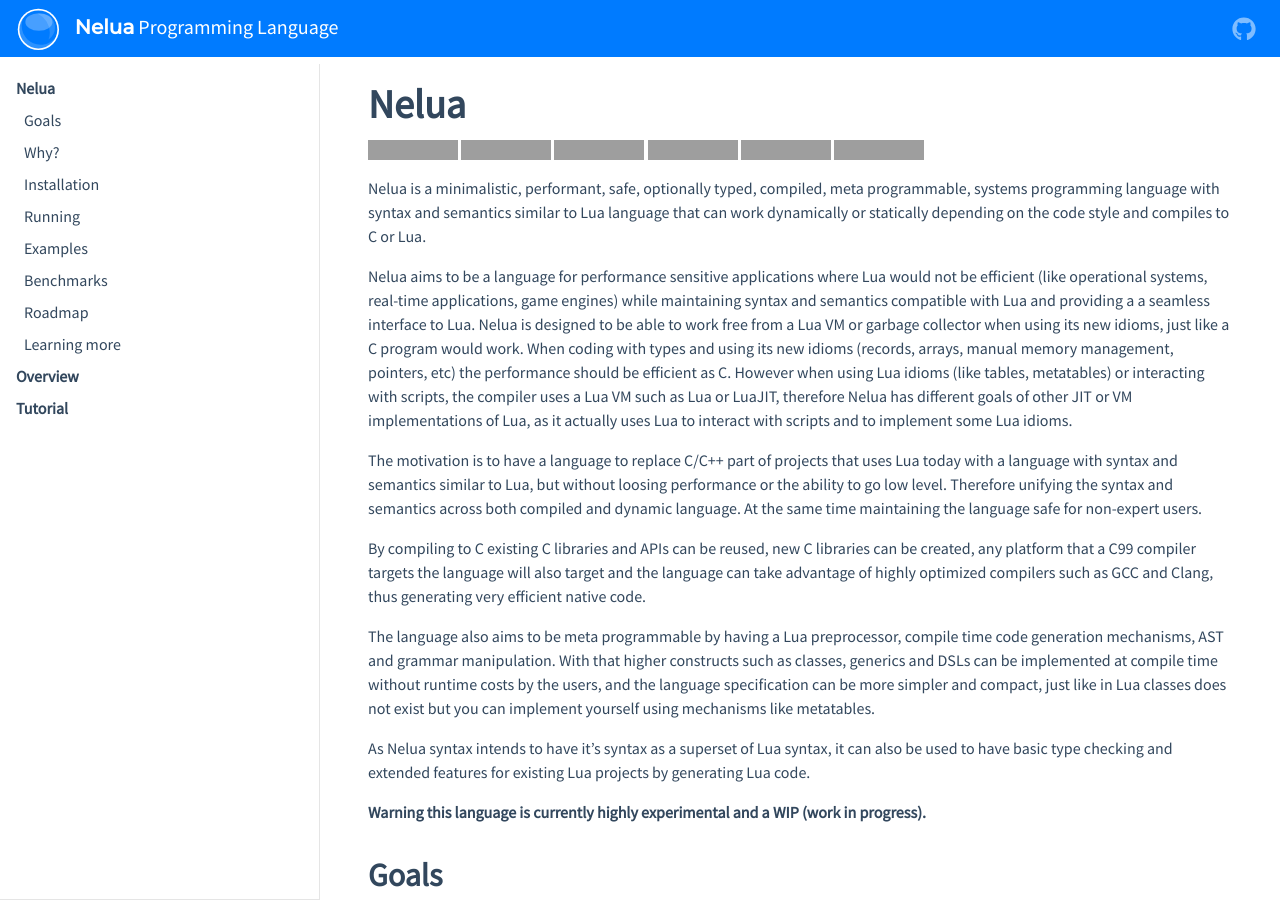
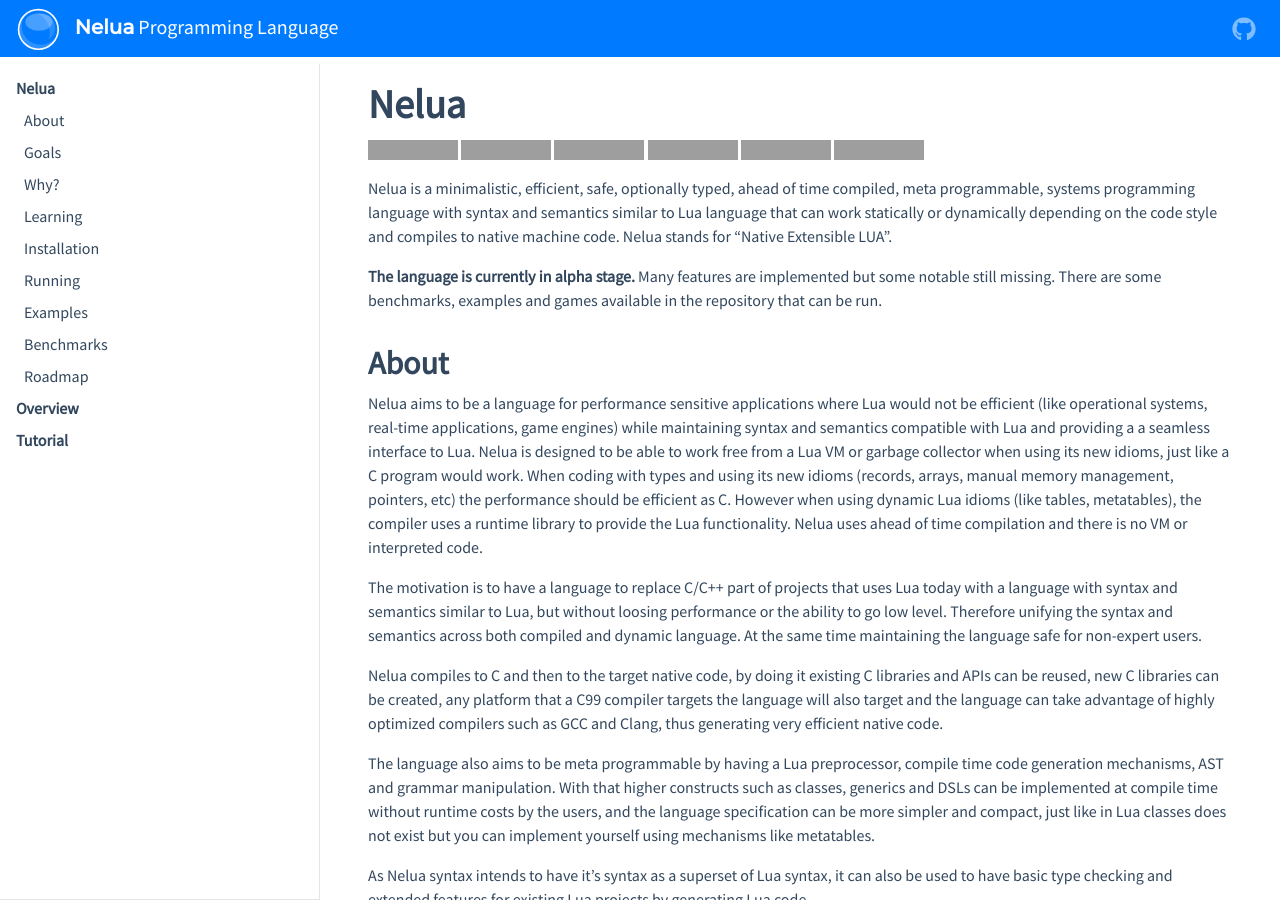
Before and after one commit to edubart/nelua-lang, a Jekyll site: the page built from docs/index.md, in a window 1280 px wide and 900 px high, cut to the strip 0-900 px from the top of the window. Built offline with Jekyll 4.4.1, drawn with Linux system fonts in a browser that asks for light colours; nearby versions of some CDN libraries; part of the change alters nothing that is shown; some of the changed text lies outside the part shown; grey boxes are pictures that could not be loaded.

````diff
--- a/docs/pages/nelua.md
+++ b/docs/pages/nelua.md
@@ -4,13 +4,17 @@
 [![Coverage Status](https://coveralls.io/repos/github/edubart/nelua-lang/badge.svg?branch=master)](https://coveralls.io/github/edubart/nelua-lang?branch=master)
 [![License: MIT](https://img.shields.io/badge/License-MIT-blue.svg?label=license)](https://opensource.org/licenses/MIT)
 [![Documentation](https://img.shields.io/website/https/edubart.github.io/nelua-lang.svg?label=docs&color=blue)](https://edubart.github.io/nelua-lang/overview/)
-[![Join the chat at Gitter](https://badges.gitter.im/nelua-lang/Lobby.svg)](https://gitter.im/nelua-lang/Lobby?utm_source=badge&utm_medium=badge&utm_campaign=pr-badge&utm_content=badge)
-![Project Status](https://img.shields.io/badge/status-experimental-red.svg)
+[![Join the chat at Gitter](https://badges.gitter.im/euluna-lang/Lobby.svg)](https://gitter.im/nelua-lang/Lobby?utm_source=badge&utm_medium=badge&utm_campaign=pr-badge&utm_content=badge)
+![Project Status](https://img.shields.io/badge/status-alpha-red.svg)
 
-Nelua is a minimalistic, performant, safe, optionally typed, compiled, meta programmable,
+Nelua is a minimalistic, efficient, safe, optionally typed, ahead of time compiled, meta programmable,
 systems programming language with syntax and semantics similar to Lua
-language that can work dynamically or statically depending on the code style and
-compiles to C or Lua.
+language that can work statically or dynamically depending on the code style and
+compiles to native machine code. Nelua stands for "Native Extensible LUA".
+
+**The language is currently in alpha stage.** Many features are implemented but some notable still missing. There are some benchmarks, examples and games available in the repository that can be run.
+
+## About
 
 Nelua aims to be a language for performance sensitive applications where Lua
 would not be efficient (like operational systems, real-time applications, game engines)
@@ -19,10 +23,9 @@ a seamless interface to Lua. Nelua is designed to be able to work free from a Lu
 or garbage collector when using its new idioms, just like a C program would work.
 When coding with types and using its new idioms (records, arrays, manual memory
 management, pointers, etc) the performance should be efficient as C. However when
-using Lua idioms (like tables, metatables) or interacting with scripts, the compiler
-uses a Lua VM such as Lua or LuaJIT, therefore Nelua has different goals of other JIT or VM
-implementations of Lua, as it actually uses Lua to interact with scripts and to implement
-some Lua idioms.
+using dynamic Lua idioms (like tables, metatables), the compiler
+uses a runtime library to provide the Lua functionality. Nelua uses ahead of time compilation
+and there is no VM or interpreted code.
 
 The motivation is to have a language to replace C/C++ part of projects that uses
 Lua today with a language with syntax and semantics similar to Lua, but
@@ -30,7 +33,8 @@ without loosing performance or the ability to go low level. Therefore unifying t
 syntax and semantics across both compiled and dynamic language. At the same time maintaining
 the language safe for non-expert users.
 
-By compiling to C existing C libraries and APIs can be reused, new C libraries can be created,
+Nelua compiles to C and then to the target native code, by doing it existing
+C libraries and APIs can be reused, new C libraries can be created,
 any platform that a C99 compiler targets the language will also target and the language can take
 advantage of highly optimized compilers such as GCC and Clang, thus generating very
 efficient native code.
@@ -46,8 +50,6 @@ As Nelua syntax intends to have it's syntax as a superset of Lua syntax,
 it can also be used to have basic type checking and extended features
 for existing Lua projects by generating Lua code.
 
-**Warning this language is currently highly experimental and a WIP (work in progress).**
-
 ## Goals
 
 * Be minimalistic with a small syntax, manual and API, but powerful
@@ -55,6 +57,7 @@ for existing Lua projects by generating Lua code.
 * Possibility to output freestanding code (dependency free code, for kernel dev or minimal runtime)
 * Have syntax, semantics and features compatible with Lua
 * Optionally statically typed with type checking
+* Generate native dependency free executable with no virtual machine
 * Compile to both Lua or C
 * Work dynamically or statically depending on the coding style (typed or untyped)
 * Generate readable, simple and performant C or Lua code
@@ -86,6 +89,14 @@ for existing Lua projects by generating Lua code.
 * We want to abuse of static dispatch instead of dynamic dispatch to gain performance and correctness.
 * We want to choose which language features are allowed to use in our projects.
 
+## Learning
+
+More details about the language syntax can be learned on the following links:
+* Check out the language [overview](https://edubart.github.io/nelua-lang/overview/)
+to get a quick view of the language syntax, features and usage.
+* Check out the language [tutorial](https://edubart.github.io/nelua-lang/tutorial/)
+for learning the basics.
+
 ## Installation
 
 To install the language you will need [luarocks](https://luarocks.org/) installed first.
@@ -103,14 +114,14 @@ Create a file named `helloworld.nelua` containing:
 print 'Hello world!'
 ```
 
-Running by compiling to Lua and using your system Lua's interpreter:
+Running by compiling to C then to native code (requires a GCC compiler):
 ```shell
 nelua helloworld.nelua
 ```
 
-Running by compiling to C then to native code (requires a GCC compiler):
+Running by compiling to Lua and using your system Lua's interpreter:
 ```shell
-nelua -g c helloworld.nelua
+nelua -g lua helloworld.nelua
 ```
 
 Both ways it will output  ```Hello world!```
@@ -119,13 +130,14 @@ Both ways it will output  ```Hello world!```
 ## Examples
 
 The folder `examples` contains some examples in Nelua, including some games,
-most of the examples currently work only with the C generator backend.
+most of the examples currently work only with the default C generator backend.
 
 To run the Snake demo for example run:
 
 ```shell
-nelua -g c examples/snakesdl.nelua
+nelua examples/snakesdl.nelua
 ```
+
 
 ## Benchmarks
 
@@ -134,28 +146,28 @@ Lua code can be used to test it's performance against Lua VM implementations.
 
 The benchmarks can be run with `luajit ./tools/benchmarker.lua`
 
-|    benchmark |  language |   min (ms) |   avg (ms) |   max (ms) |   std (ms) |
-|--------------|-----------|------------|------------|------------|------------|
-|    ackermann |       lua |   2262.048 |   2268.901 |   2278.014 |      5.023 |
-|    ackermann |    luajit |    127.469 |    132.504 |    136.721 |      2.300 |
-|    ackermann |  nelua c |     56.027 |     60.481 |     65.138 |      2.319 |
-|    ackermann |         c |     54.713 |     60.128 |     62.728 |      2.483 |
-|    fibonacci |       lua |   2341.736 |   2350.338 |   2360.470 |      5.260 |
-|    fibonacci |    luajit |    870.804 |    895.123 |    927.580 |     23.852 |
-|    fibonacci |  nelua c |    326.133 |    329.366 |    332.112 |      2.069 |
-|    fibonacci |         c |    329.624 |    331.008 |    332.792 |      1.132 |
-|       mandel |       lua |   2341.213 |   2352.519 |   2373.720 |     11.367 |
-|       mandel |    luajit |     99.029 |    103.191 |    108.392 |      2.395 |
-|       mandel |  nelua c |     90.956 |     94.661 |     96.356 |      1.391 |
-|       mandel |         c |     89.097 |     93.122 |     97.010 |      2.805 |
-|        sieve |       lua |   1211.001 |   1219.087 |   1230.420 |      5.570 |
-|        sieve |    luajit |    281.919 |    289.172 |    301.547 |      6.863 |
-|        sieve |  nelua c |     90.662 |     98.785 |    116.735 |      6.499 |
-|        sieve |         c |     74.849 |     80.538 |     91.990 |      4.423 |
-|     heapsort |       lua |   2366.075 |   2505.377 |   2635.038 |    120.612 |
-|     heapsort |    luajit |    273.339 |    278.048 |    288.385 |      6.031 |
-|     heapsort |  nelua c |    176.590 |    181.156 |    190.310 |      5.473 |
-|     heapsort |         c |    134.544 |    137.838 |    141.037 |      2.333 |
+|    benchmark |  language |   avg (ms) |   std (ms) |
+|--------------|-----------|------------|------------|
+|    ackermann |       lua |   2268.901 |      5.023 |
+|    ackermann |    luajit |    132.504 |      2.300 |
+|    ackermann |   nelua c |     60.481 |      2.319 |
+|    ackermann |         c |     60.128 |      2.483 |
+|    fibonacci |       lua |   2350.338 |      5.260 |
+|    fibonacci |    luajit |    895.123 |     23.852 |
+|    fibonacci |   nelua c |    329.366 |      2.069 |
+|    fibonacci |         c |    331.008 |      1.132 |
+|       mandel |       lua |   2352.519 |     11.367 |
+|       mandel |    luajit |    103.191 |      2.395 |
+|       mandel |   nelua c |     94.661 |      1.391 |
+|       mandel |         c |     93.122 |      2.805 |
+|        sieve |       lua |   1219.087 |      5.570 |
+|        sieve |    luajit |    289.172 |      6.863 |
+|        sieve |   nelua c |     98.785 |      6.499 |
+|        sieve |         c |     80.538 |      4.423 |
+|     heapsort |       lua |   2505.377 |    120.612 |
+|     heapsort |    luajit |    278.048 |      6.031 |
+|     heapsort |   nelua c |    181.156 |      5.473 |
+|     heapsort |         c |    137.838 |      2.333 |
 
 Environment that this benchmark was run:
 LuaJIT 2.1.0-beta3,
@@ -189,33 +201,23 @@ C Generator:
 - [ ] Any
 - [ ] Tables
 - [x] Multiple returns
-- [ ] Multiple arguments
+- [x] Multiple arguments
 - [ ] Closures
 - [ ] Iterators (for in)
 - [ ] Lua standard library API
 - [ ] Metatables
-- [ ] Memory management utilities
+- [x] Manual memory management
 - [ ] Optional garbage collector
 - [x] Enums
 - [x] Records
-- [ ] S
 - [x] Static arrays
 - [ ] Slices
 - [ ] Unions
 - [x] Pointers
 - [ ] Modules
 - [x] C FFI
+- [ ] Lua interface
 - [ ] Exceptions
 - [ ] Seamless interface with Lua
 - [ ] Ownership model for memory management
 - [ ] Coroutines
-- [ ] Multi threading
-
-## Learning more
-
-* Check out the language [overview](https://edubart.github.io/nelua-lang/overview/)
-to get a quick view of the language syntax, features and usage.
-* Check out the language [tutorial](https://edubart.github.io/nelua-lang/tutorial/)
-for learning the basics.
-* Check out the language [manual](https://edubart.github.io/nelua-lang/manual/)
-or learning the language whole design.
````
Also changed, not shown: 1 other file.
